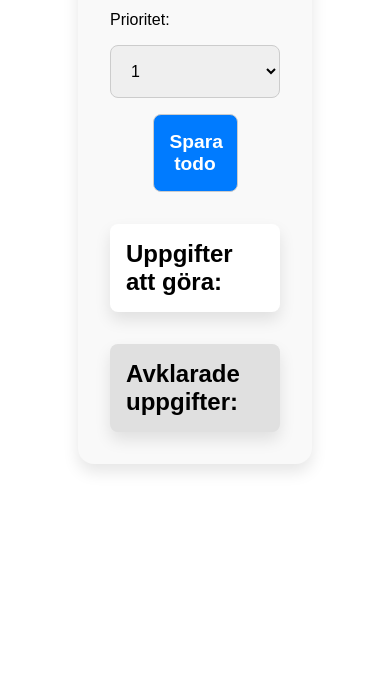
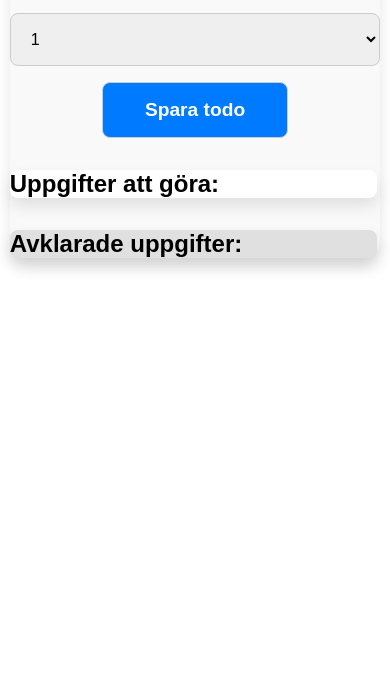
Before and after one commit to Himoazo/toDo-TypeScript, a website built with Parcel: page src/index.html in a window 390 px wide. Shown: the part 144-844 px from the top of the page. Built offline with nearby package versions, Linux system fonts and the light colour scheme.

Commit message:
Media query

```diff
--- a/src/style.css
+++ b/src/style.css
@@ -7,7 +7,7 @@
   /* huvud Div */
   .todoContainer {
     font-family: Arial, sans-serif;
-    max-width: 60vw;
+    width: 60vw;
     margin: 0 auto;
     padding: 2rem;
     background-color: #f9f9f9;
@@ -127,3 +127,16 @@
     text-decoration: line-through;
     color: #888;
   }
+
+  @media screen and (max-width: 600px) {
+    .todoContainer {
+        width: 95%;
+        padding: 0;
+    }
+
+    #todoDiv,
+  #done {
+    width: 99%;
+    padding: 0;
+  }
+  }
```
